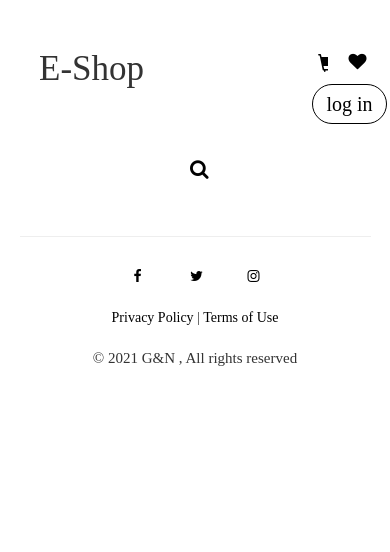
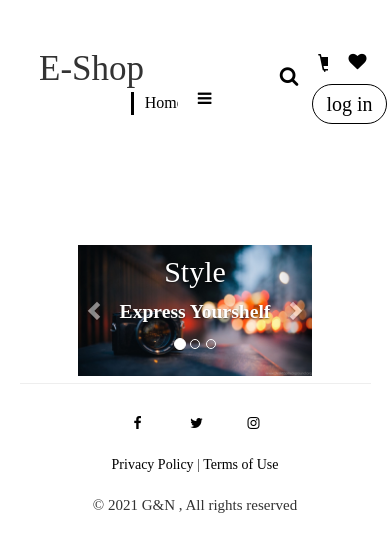
Before and after one commit to NefeliTav/E-shop, a PHP site: page / in a window 390 px wide. Shown: the top 552 px of the page. Run offline with PHP 8.4, Linux system fonts and the light colour scheme.

Commit message:
Carousel
Added Carousel and made changes to improve responsiveness

```diff
--- a/index.css
+++ b/index.css
@@ -1,4 +1,3 @@
-
 body {
   font-family: "Times New Roman", Times, serif;
 
@@ -12,7 +11,7 @@ hr {
   margin-left: auto;
   margin-right: auto;
   border-width: 1px;
-    width:90%
+  width: 90%
 }
 
 .footer {
@@ -28,93 +27,99 @@ hr {
   text-align: center;
   text-decoration: none;
   margin: 5px 2px;
-    background:white;
+  background: white;
   color: black;
 }
 
 /* search bar */
 
-.search-box{
-    position:absolute;
-    top:20%;
-    left:50%;
-    transform:translate(-50%,-50%);
-    background:#07051a;
-    height:40px;
-    border-radius:40px;
-    padding:10px;
+.search-box {
+  position: absolute;
+  top: 9%;
+  left: 73%;
+  transform: translate(-50%, -50%);
+  background: #07051a;
+  height: 40px;
+  border-radius: 40px;
+  padding: 10px;
 
 }
-.search-box:hover > .txt{
-    width:190px;
-    padding:0 20px;
+
+.search-box:hover>.txt {
+  width: 190px;
+  padding: 0 20px;
   transition: all 0.5s;
 }
-.search-box:hover > .btn{
-    display:none;
+
+.search-box:hover>.btn {
+  display: none;
 
 }
-.btn{
-    float:right;
-    width:20px;
-    height:20px;
-    display:flex;
-    justify-content:center;
-    align-items:center;
-    transition:0.4s;
-    cursor:pointer;
+
+.btn {
+  float: right;
+  width: 20px;
+  height: 20px;
+  display: flex;
+  justify-content: center;
+  align-items: center;
+  transition: 0.4s;
+  cursor: pointer;
 
 }
-.btn > i{
-    font-size:20px;
-    border-radius:50px;
+
+.btn>i {
+  font-size: 20px;
+  border-radius: 50px;
 
 }
 
 .txt {
-    border:none;
-    background:none;
-    outline:none;
-    float:left;
-    padding:0;
-    color:white;
-    font-size:20px;
-    transition:0.4s;
-    width:0px;
+  border: none;
+  background: none;
+  outline: none;
+  float: left;
+  padding: 0;
+  color: white;
+  font-size: 20px;
+  transition: 0.4s;
+  width: 0px;
 }
 
 #cart {
-    position:absolute;
+  position: absolute;
   top: 5%;
   left: 85%;
-    width:40px;
-    height:40px;
+  width: 40px;
+  height: 40px;
   font-size: 18px;
   padding: 0;
   border: none;
   background: none;
 
 }
+
 #login {
-    position:absolute;
+  position: absolute;
   top: 10%;
   left: 85.5%;
-    width:40px;
-    height:40px;
+  width: 40px;
+  height: 40px;
   font-size: 18px;
   padding: 0;
   background: none;
-    border-color:black;
+  border-color: black;
   cursor: pointer;
-    border-radius:50px;
+  border-radius: 50px;
 
 }
+
 #heart {
-    position:absolute;
+  position: absolute;
   top: 5%;
   left: 87%;
-    width:40px;
-    height:40px;
+  width: 40px;
+  height: 40px;
   font-size: 23px;
   padding: 0;
   border: none;
@@ -128,13 +133,125 @@ hr {
     left: 80%;
 
   }
+
   #heart {
     top: 5%;
     left: 85.5%;
 
   }
+
   #cart {
     top: 5%;
     left: 78.7%;
   }
 }
+
+.topnav {
+  margin-left: 33%;
+  margin-right: 30%;
+  margin-top: -1.73%;
+  background-color: transparent;
+  overflow: hidden;
+}
+
+@media screen and (min-width: 1600px) {
+  .topnav a {
+    color: black;
+    text-align: center;
+    padding: 14px 16px;
+    text-decoration: none;
+    font-size: 1.23vw;
+  }
+}
+
+@media screen and (max-width: 1600px) {
+  .topnav a {
+    color: black;
+    text-align: center;
+    padding: 14px 16px;
+    text-decoration: none;
+    font-size: 1.22vw;
+  }
+}
+
+@media screen and (max-width: 1100px) {
+  .topnav a {
+    color: black;
+    text-align: center;
+    padding: 14px 16px;
+    text-decoration: none;
+    font-size: 16px;
+  }
+}
+
+.topnav a:hover {
+  background-color: #ddd;
+  color: black;
+}
+
+.topnav a.active {
+  outline-offset: -5px;
+  outline-style: solid;
+  color: black;
+}
+
+.topnav .icon {
+  color: black;
+  display: none;
+}
+
+@media screen and (max-width: 1000px) {
+  .topnav a:not(:first-child) {
+    display: none;
+  }
+
+  .topnav a.icon {
+    position: absolute;
+    right: 37%;
+    top: 6%;
+    display: block;
+  }
+}
+
+@media screen and (max-width: 1000px) {
+  .topnav.responsive {
+    position: relative;
+  }
+
+  .topnav.responsive a.icon {
+    position: absolute;
+    right: 90%;
+    top: 0%;
+  }
+
+  .topnav.responsive a {
+    float: none;
+    display: block;
+    text-align: left;
+  }
+}
+
+#myCarousel {
+  max-height: 750px;
+  overflow: hidden;
+  margin-left: 20%;
+  margin-right: 20%;
+}
+
+.item img {
+  width: 100%;
+  height: auto;
+}
+
+.carousel-caption {
+  top: inherit;
+  font-size: 140%;
+  font-weight: 550;
+  transition: opacity .15s ease-in-out;
+  -moz-transition: opacity .15s ease-in-out;
+  -webkit-transition: opacity .15s ease-in-out;
+}
+
+.item.next .carousel-caption {
+  opacity: 0;
+}
--- a/index.html
+++ b/index.html
@@ -18,6 +18,8 @@
   <!-- search bar -->
   <link href="https://stackpath.bootstrapcdn.com/font-awesome/4.7.0/css/font-awesome.min.css" rel="stylesheet"
     integrity="sha384-wvfXpqpZZVQGK6TAh5PVlGOfQNHSoD2xbE+QkPxCAFlNEevoEH3Sl0sibVcOQVnN" crossorigin="anonymous">
+  <!--hamburger-->
+  <link rel="stylesheet" href="https://cdnjs.cloudflare.com/ajax/libs/font-awesome/4.7.0/css/font-awesome.min.css">
 </head>
 
 <body>
@@ -30,7 +32,26 @@
       <span style="font-size:18px" class="fa">&#xf004;</span>
     </a>
     <a href="" id="login" class="btn btn-success btn-lg" style="color:black;font-size:20px;width:75px">log in</a>
-
+    <!--TOPNAV-->
+    <div class="topnav">
+      <a class="active" href="#home">Home</a>
+      <a href="#news">Products</a>
+      <a href="#contact">About</a>
+      <a href="#about">Introduction to Photography</a>
+      <a href="javascript:void(0);" class="icon" onclick="myFunction()">
+        <i class="fa fa-bars"></i>
+      </a>
+      <script>
+        function myFunction() {
+          var x = document.getElementById("myTopnav");
+          if (x.className === "topnav") {
+            x.className += " responsive";
+          } else {
+            x.className = "topnav";
+          }
+        }
+      </script>
+    </div>
 
   </div>
   <form>
@@ -53,8 +74,55 @@
   <br> <!-- temporary : should change -->
   <br> <!-- temporary : should change -->
 
+
+  <!-- Carousel -->
+  <div id="myCarousel" class="carousel slide" data-ride="carousel">
+
+    <!-- Indicators -->
+    <ol class="carousel-indicators">
+      <li data-target="#myCarousel" data-slide-to="0" class="active"></li>
+      <li data-target="#myCarousel" data-slide-to="1"></li>
+      <li data-target="#myCarousel" data-slide-to="2"></li>
+    </ol>
+
+    <!-- Wrapper for slides -->
+    <div class="carousel-inner">
+      <div class="item active">
+        <img src="1.car.jpg" alt="Style">
+        <div class="carousel-caption">
+          <h2>Style</h2>
+          <p>Express Yourshelf</p>
+        </div>
+      </div>
+
+      <div class="item">
+        <img src="2.car.jpg" alt="Memories">
+        <div class="carousel-caption">
+          <h2>Memories</h2>
+          <p>Capture the Moment</p>
+        </div>
+      </div>
+
+      <div class="item">
+        <img src="3.car.jpg" alt="Art">
+        <div class="carousel-caption">
+          <h2>Art</h2>
+          <p>Let your creativity Flow</p>
+        </div>
+      </div>
+    </div>
+
+    <!-- Left and right controls -->
+    <a class="left carousel-control" href="#myCarousel" data-slide="prev">
+      <span class="glyphicon glyphicon-chevron-left"></span>
+      <span class="sr-only">Previous</span>
+    </a>
+    <a class="right carousel-control" href="#myCarousel" data-slide="next">
+      <span class="glyphicon glyphicon-chevron-right"></span>
+      <span class="sr-only">Next</span>
+    </a>
+  </div>
   <hr> <!-- thematic break -->
-
   <div class=" footer">
     <a href="https://www.facebook.com/" class="fa fa-facebook"></a>
     <a href="https://twitter.com/" class="fa fa-twitter"></a>
```
Also changed, not shown: 1.car.jpg (added), 2.car.jpg (added), 3.car.jpg (added). Lines whose indentation alone changed are shown as unchanged.
